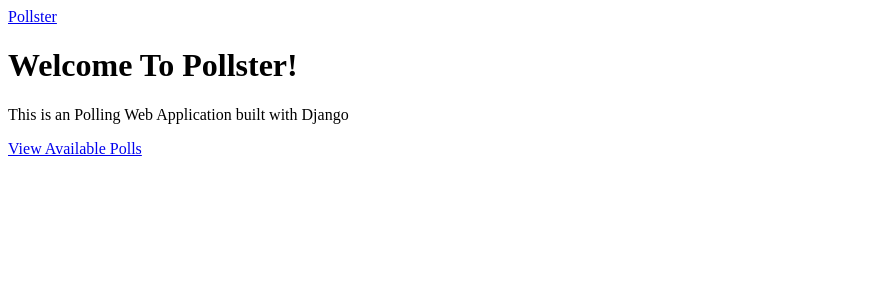
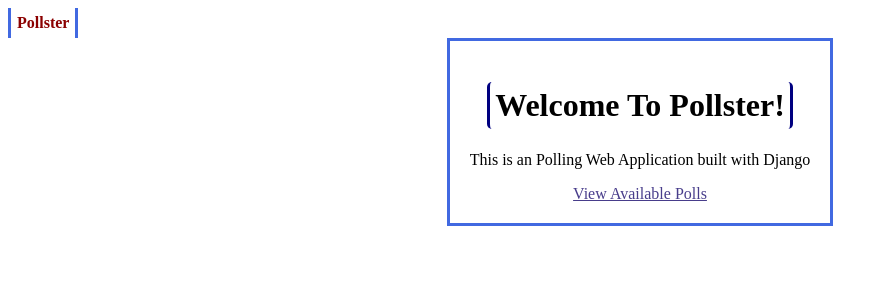
Before and after one commit to Leer002/Pollster, a Django app: page / in a window 1280 px wide. Shown: the top 300 px of the page, without its empty margins (0-888 px from the left). Run offline with Django 4.2, Linux system fonts and the light colour scheme.

Commit message:
das Aussehen

```diff
--- a/polls/views.py
+++ b/polls/views.py
@@ -1,9 +1,8 @@
-from django.shortcuts import render
-
-from django.http import Http404, HttpResponseRedirect
+from django.http import HttpResponseRedirect
 from django.shortcuts import get_object_or_404, render
 from django.urls import reverse
 from django.views import View
+
 from .models import Question, Choice
 
 class PollsBaseView(View):
--- a/pollster/settings.py
+++ b/pollster/settings.py
@@ -27,7 +27,8 @@ INSTALLED_APPS = [
     'django.contrib.messages',
     'django.contrib.staticfiles',
     # My apps
-    'polls'
+    'polls',
+    'pages'
 ]
 
 MIDDLEWARE = [
@@ -107,6 +108,7 @@ USE_TZ = True
 # https://docs.djangoproject.com/en/4.2/howto/static-files/
 
 STATIC_URL = 'static/'
+STATICFILES_DIRS = [os.path.join(BASE_DIR, "static")]
 
 # Default primary key field type
 # https://docs.djangoproject.com/en/4.2/ref/settings/#default-auto-field
--- /dev/null
+++ b/static/css/style.css
@@ -0,0 +1,60 @@
+.nav a {
+    text-decoration: none;
+    color: darkred;
+}
+
+.nav {
+    border-left: 3px solid royalblue;
+    border-right: 3px solid royalblue;
+    padding: 6px;
+    width: fit-content;
+    font-weight: bold;
+}
+
+.insgesamt {
+    border: 3px solid royalblue;
+    padding: 20px;
+    width: fit-content;
+    transition: border-radius .3s ease-in-out;
+}
+
+.insgesamt:hover {
+    color: darkred;
+    border-radius: 20px;
+}
+
+li {
+    list-style: decimal;
+    width: fit-content;
+}
+
+h1 {
+    border-left: 3px solid navy;
+    border-right: 3px solid navy;
+    border-radius: 5px;
+    width: fit-content;
+    padding: 5px;
+    transition: border-radius .4s ease-in-out;
+}
+
+h1:hover{
+    color: darkred;
+    border-radius: 15px;
+}
+
+.question_text:hover{
+    color: darkred;
+}
+
+li:hover{
+    color: darkred;
+}
+
+a{
+    color: darkslateblue;
+}
+
+.list-result {
+    width: fit-content;
+    margin: 5px;
+}
--- a/templates/base.html
+++ b/templates/base.html
@@ -1,3 +1,4 @@
+{% load static %}
 <!DOCTYPE html >
 <html lang = "en" >
 
@@ -5,15 +6,18 @@
     <meta charset="UTF-8">
     <meta name="viewport" content="width=device-width, initial-scale=1.0">
     <title > Pollster {% block title %}{% endblock %} </title>
+    <link rel="stylesheet" href="{% static 'css/style.css' %}">
 </head>
 
 <body>
 <!--NavBar-->
-    {% include 'partials/_navbar.html'%}
-    <div>
-        {% block content %}
-        {% endblock%}
-    </div>
+    <div class="nav">{% include 'partials/_navbar.html'%}</div>
+    <center>
+        <div>
+            {% block content %}
+            {% endblock%}
+        </div>
+    </center>
 </body>
 
 </html>
--- a/templates/pages/index.html
+++ b/templates/pages/index.html
@@ -2,10 +2,10 @@
 {% block content %}
 
 <div>
-   <div>
+   <div class="insgesamt">
         <h1> Welcome To Pollster!</h1>
         <p> This is an Polling Web Application built with Django </p>
-        <a href = "{% url 'polls:index' %}">
+        <a href = "{% url 'polls:index' %}" class="index">
            View Available Polls </a>
     </div>
 </div>
--- a/templates/partials/_navbar.html
+++ b/templates/partials/_navbar.html
@@ -1,5 +1,4 @@
-<nav >
-    <div>
-         <a href = "/" > Pollster </a>
-     </div >
- </nav >
+
+<nav>
+    <a href = "/" > Pollster </a>
+</nav>
--- a/templates/polls/detail.html
+++ b/templates/polls/detail.html
@@ -5,7 +5,7 @@
 
 {% if error_message %}
     <p>
-    <strong > {{error_message}} </strong>
+    <strong> {{error_message}} </strong>
     </p >
 {% endif %}
 
--- a/templates/polls/result.html
+++ b/templates/polls/result.html
@@ -4,8 +4,8 @@
 
 <ul>
     {% for choice in question.choice_set.all %}
-        <li>
-        {{choice.choice_text}} <span> {{choice.votes}}
+        <li class="list-result">
+        {{choice.choice_text}}: <span> {{choice.votes}}
         vote{{choice.votes | pluralize}} </span>
         </li >
     {% endfor %}
```
Also changed, not shown: templates/polls/index.html (+9 -5 lines), polls/admin.py (line endings or trailing spaces), polls/models.py (line endings or trailing spaces).
